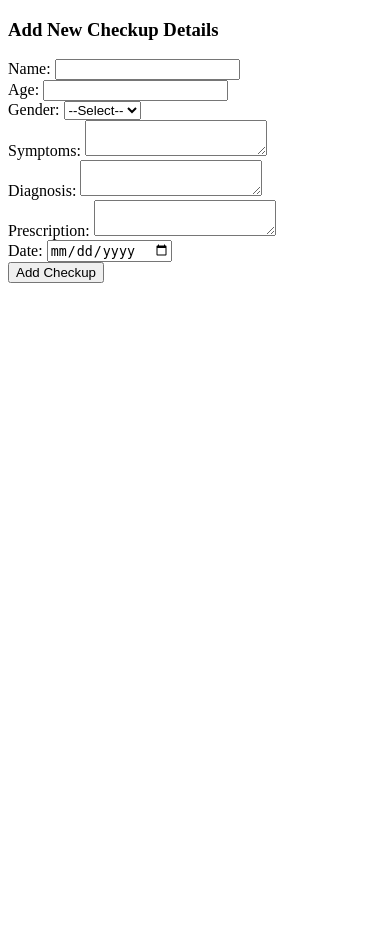
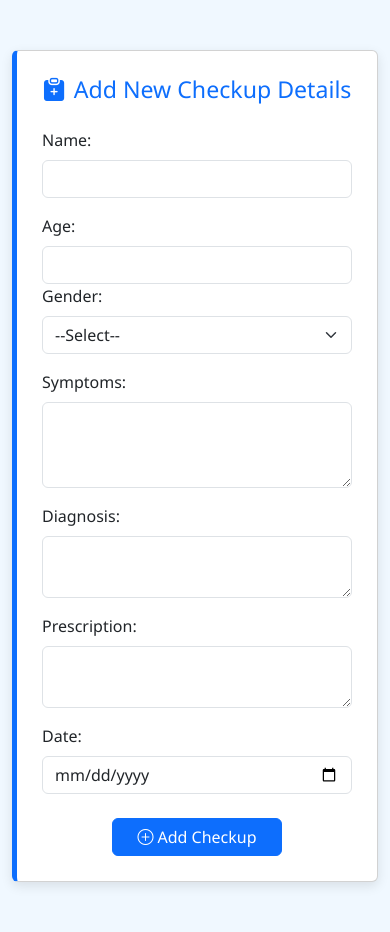
Before and after one commit to Sai123-collab/careconnect, a Flask app: page /add_checkup?aadhaar=1 in a window 390 px wide. Before the commit the page ends 283 px from the top, so only its background shows below. Run offline with Flask 3, Linux system fonts and the light colour scheme; the visitor is signed in with stand-in values (Sample User, id 1); tables that the repository leaves empty hold one stand-in row (values such as "Sample post").

Commit message:
Updated app.py, patient details, and add checkup UI

```diff
--- a/app.py
+++ b/app.py
@@ -231,7 +231,7 @@
     # ✅ Fetch checkups and reports
     cursor.execute("SELECT * FROM checkups WHERE aadhaar = ?", (aadhaar,))
     checkups = cursor.fetchall()
-    cursor.execute("SELECT filename, upload_date FROM reports WHERE aadhaar = ?", (aadhaar,))
+    cursor.execute("SELECT id, filename, upload_date FROM reports WHERE aadhaar = ?", (aadhaar,))
     reports = cursor.fetchall()
 
     conn.close()
@@ -338,6 +338,29 @@
     return redirect(url_for('index'))
 
 # ---------- Run ----------
+@app.route('/delete_report/<filename>', methods=['POST'])
+def delete_report(filename):
+    if 'doctor_id' not in session:
+        return redirect(url_for('login'))
+
+    aadhaar = request.args.get('aadhaar')
+
+    # Delete file
+    file_path = os.path.join('static/reports', filename)
+    if os.path.exists(file_path):
+        os.remove(file_path)
+
+    # Delete DB record
+    conn = sqlite3.connect('careconnect.db')
+    cursor = conn.cursor()
+    cursor.execute("DELETE FROM reports WHERE filename = ?", (filename,))
+    conn.commit()
+    conn.close()
+
+    flash('Report removed successfully.', 'success')
+    return redirect(url_for('patient_details'))
+
+
 if __name__ == '__main__':
     init_db()
     app.run(debug=True)
--- a/templates/add_checkup.html
+++ b/templates/add_checkup.html
@@ -3,25 +3,84 @@
 <head>
     <meta charset="UTF-8" />
     <title>Add Checkup | Care Connect</title>
+    <!-- Bootstrap CSS & Icons -->
+    <link href="https://cdn.jsdelivr.net/npm/bootstrap@5.3.2/dist/css/bootstrap.min.css" rel="stylesheet">
+    <link href="https://cdn.jsdelivr.net/npm/bootstrap-icons@1.11.3/font/bootstrap-icons.css" rel="stylesheet">
+    <style>
+        body {
+            background-color: #f0f8ff; /* Light hospital blue */
+            font-family: 'Segoe UI', sans-serif;
+        }
+        .card {
+            max-width: 700px;
+            margin: 50px auto;
+            padding: 25px;
+            box-shadow: 0 4px 12px rgba(0,0,0,0.1);
+            border-left: 5px solid #0d6efd;
+        }
+        h3 {
+            color: #0d6efd;
+        }
+    </style>
 </head>
 <body>
-    <h3>Add New Checkup Details</h3>
+
+<div class="container">
+    <div class="card bg-white">
+        <h3 class="mb-4 text-center"><i class="bi bi-clipboard-plus-fill me-2"></i>Add New Checkup Details</h3>
+
         <form method="POST" action="{{ url_for('add_checkup') }}">
-        <label>Name: <input type="text" name="name" required></label><br>
-        <label>Age: <input type="number" name="age" min="0" required></label><br>
-        <label>Gender:
-            <select name="gender" required>
+            <div class="mb-3">
+                <label class="form-label">Name:</label>
+                <input type="text" name="name" class="form-control" required>
+            </div>
+
+            <div class="row mb-3">
+                <div class="col-md-6">
+                    <label class="form-label">Age:</label>
+                    <input type="number" name="age" class="form-control" min="0" required>
+                </div>
+                <div class="col-md-6">
+                    <label class="form-label">Gender:</label>
+                    <select name="gender" class="form-select" required>
                         <option value="">--Select--</option>
                         <option>Male</option>
                         <option>Female</option>
                         <option>Other</option>
                     </select>
-        </label><br>
-        <label>Symptoms: <textarea name="symptoms" required></textarea></label><br>
-        <label>Diagnosis: <textarea name="diagnosis" required></textarea></label><br>
-        <label>Prescription: <textarea name="prescription" required></textarea></label><br>
-        <label>Date: <input type="date" name="date" required></label><br>
-        <button type="submit">Add Checkup</button>
+                </div>
+            </div>
+
+            <div class="mb-3">
+                <label class="form-label">Symptoms:</label>
+                <textarea name="symptoms" class="form-control" rows="3" required></textarea>
+            </div>
+
+            <div class="mb-3">
+                <label class="form-label">Diagnosis:</label>
+                <textarea name="diagnosis" class="form-control" rows="2" required></textarea>
+            </div>
+
+            <div class="mb-3">
+                <label class="form-label">Prescription:</label>
+                <textarea name="prescription" class="form-control" rows="2" required></textarea>
+            </div>
+
+            <div class="mb-4">
+                <label class="form-label">Date:</label>
+                <input type="date" name="date" class="form-control" required>
+            </div>
+
+            <div class="text-center">
+                <button type="submit" class="btn btn-primary px-4">
+                    <i class="bi bi-plus-circle me-1"></i>Add Checkup
+                </button>
+            </div>
         </form>
+    </div>
+</div>
+
+<!-- Bootstrap JS -->
+<script src="https://cdn.jsdelivr.net/npm/bootstrap@5.3.2/dist/js/bootstrap.bundle.min.js"></script>
 </body>
 </html>
```
Also changed, not shown: templates/patient_details.html (+56 -23 lines). Lines whose indentation alone changed are shown as unchanged.
